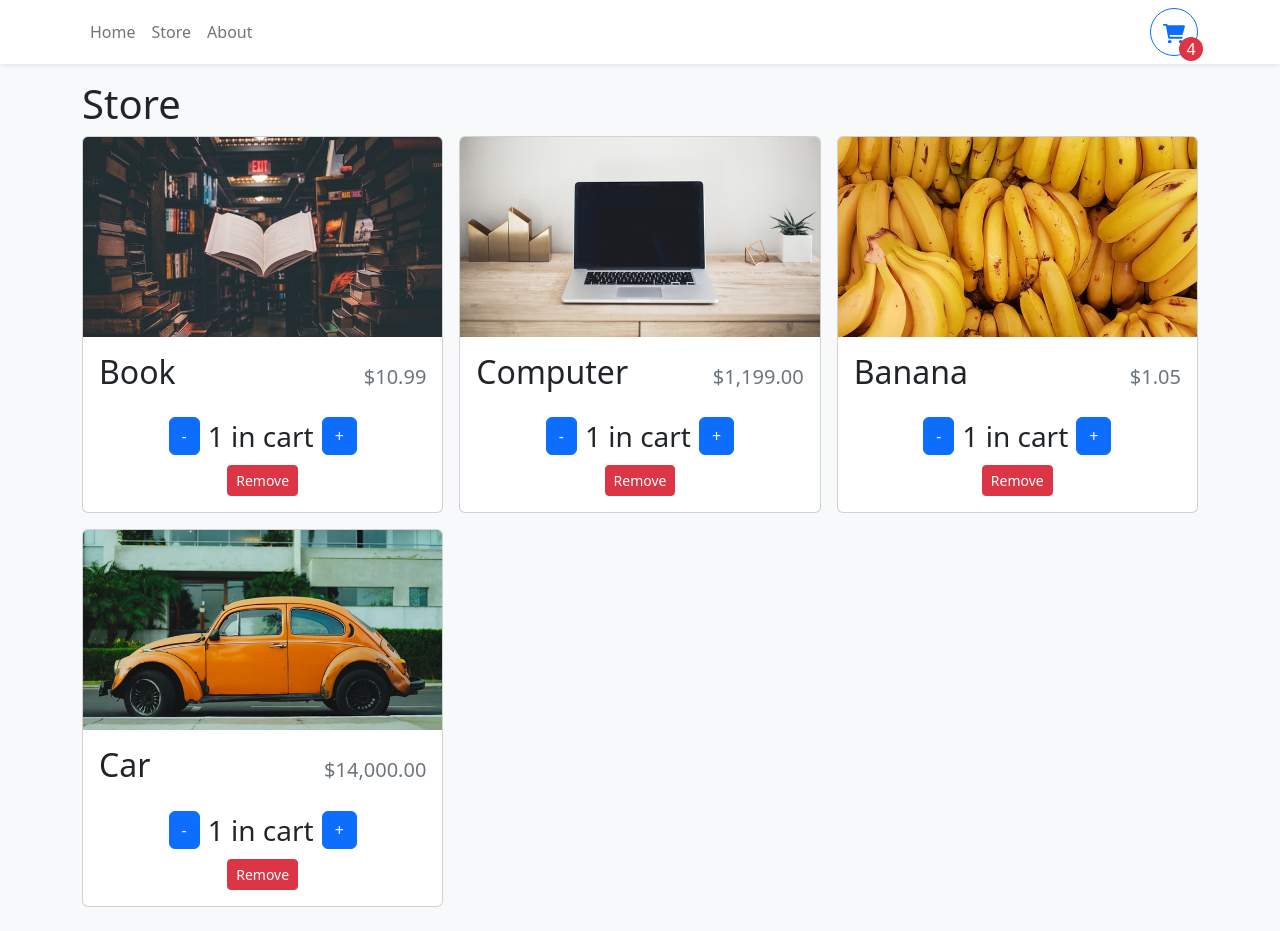
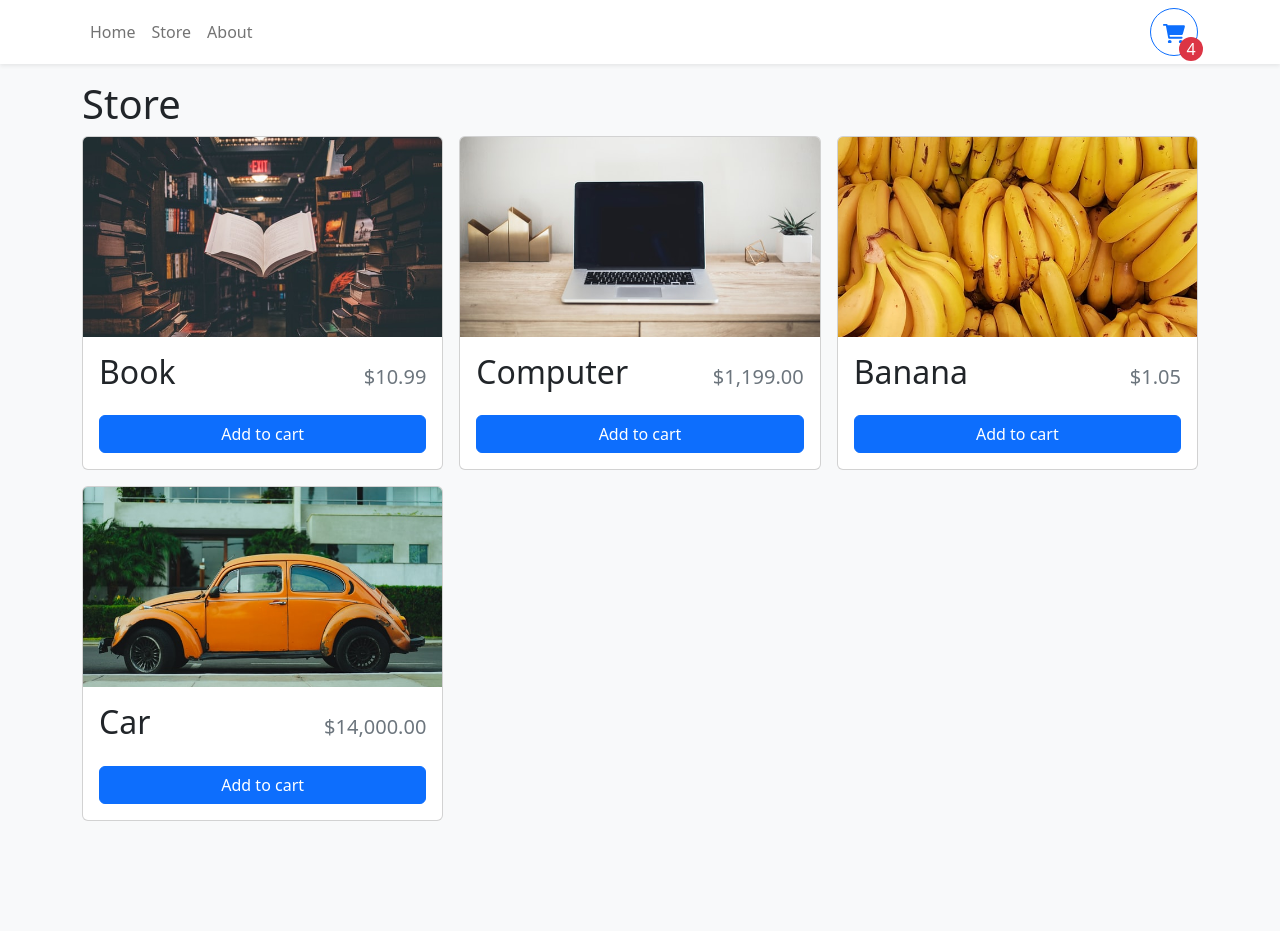
Before and after one commit to josebraposo/react-ts-cart, a React (Vite) app: page /store in a window 1280 px wide. After the commit the page ends 845 px from the top, so only its background shows below. Built offline with nearby package versions, Linux system fonts and the light colour scheme.

Commit message:
add ShoppingCartContext

```diff
--- a/src/App.tsx
+++ b/src/App.tsx
@@ -4,10 +4,11 @@
 import { Store } from "./pages/Store";
 import { About } from "./pages/About";
 import { Navbar } from "./components/Navbar";
+import { ShoppingCartProvider } from "./context/ShoppingCartContext";
 
 function App() {
   return (
-    <>
+    <ShoppingCartProvider>
       <Navbar />
       <Container className="mb-4">
         <Routes>
@@ -16,7 +17,7 @@
           <Route path="/about" element={<About />} />
         </Routes>
       </Container>
-    </>
+    </ShoppingCartProvider>
   );
 }
 
--- a/src/components/StoreItem.tsx
+++ b/src/components/StoreItem.tsx
@@ -1,6 +1,7 @@
 import { Card } from "react-bootstrap";
 import { formatCurrency } from "../utilities/formatCurrency";
 import { Button } from "react-bootstrap";
+import { useShoppingCart } from "../context/ShoppingCartContext";
 
 type StoreItemProps = {
   id: number;
@@ -10,7 +11,14 @@
 };
 
 export function StoreItem({ id, name, price, imgUrl }: StoreItemProps) {
-  const quantity = 1;
+  const {
+    getItemQuantity,
+    increaseCartQuantity,
+    decreaseCartQuantity,
+    removeFromCart,
+  } = useShoppingCart();
+  const quantity = getItemQuantity(id);
+
   return (
     <Card className="d-100">
       <Card.Img
@@ -26,15 +34,29 @@
         </Card.Title>
         <div className="mt-auto">
           {quantity === 0 ? (
-            <Button className="w-100">Add to cart</Button>
+            <Button className="w-100" onClick={() => increaseCartQuantity(id)}>
+              Add to cart
+            </Button>
           ) : (
-            <div className="d-flex align-items-center flex-column" style={{gap: ".5rem"}}>
-                <div className="d-flex align-items-center justify-content-center" style={{gap: ".5rem"}}>
-                    <Button>-</Button>
-                    <span className="fs-3">{quantity} in cart</span>
-                    <Button>+</Button>
-                </div>
-                <Button variant="danger" size="sm">Remove</Button>
+            <div
+              className="d-flex align-items-center flex-column"
+              style={{ gap: ".5rem" }}
+            >
+              <div
+                className="d-flex align-items-center justify-content-center"
+                style={{ gap: ".5rem" }}
+              >
+                <Button onClick={() => decreaseCartQuantity(id)}>-</Button>
+                <span className="fs-3">{quantity} in cart</span>
+                <Button onClick={() => increaseCartQuantity(id)}>+</Button>
+              </div>
+              <Button
+                variant="danger"
+                size="sm"
+                onClick={() => removeFromCart(id)}
+              >
+                Remove
+              </Button>
             </div>
           )}
         </div>
--- /dev/null
+++ b/src/context/ShoppingCartContext.tsx
@@ -0,0 +1,77 @@
+import { createContext, useContext, useState } from "react";
+
+type ShoppingCartProviderProps = {
+  children: React.ReactNode;
+};
+
+type CartItem = {
+  id: number;
+  quantity: number;
+};
+
+type ShoppingCartContextType = {
+  getItemQuantity: (id: number) => number;
+  increaseCartQuantity: (id: number) => void;
+  decreaseCartQuantity: (id: number) => void;
+  removeFromCart: (id: number) => void;
+};
+
+const ShoppingCartContext = createContext({} as ShoppingCartContextType);
+
+export function useShoppingCart() {
+  return useContext(ShoppingCartContext);
+}
+
+export function ShoppingCartProvider({ children }: ShoppingCartProviderProps) {
+  const [cartItems, setCartItems] = useState<CartItem[]>([]);
+
+  function getItemQuantity(id: number) {
+    return cartItems.find((item) => item.id === id)?.quantity || 0;
+  }
+
+  function increaseCartQuantity(id: number) {
+    setCartItems((currItems) => {
+      if (!currItems.find((item) => item.id === id)) {
+        return [...currItems, { id, quantity: 1 }];
+      } else {
+        return currItems.map((item) => {
+          if (item.id === id) {
+            return { ...item, quantity: item.quantity + 1 };
+          } else {
+            return item;
+          }
+        });
+      }
+    });
+  }
+
+  function decreaseCartQuantity(id: number) {
+    setCartItems((currItems) => {
+      if (currItems.find((item) => item.id === id)?.quantity === 1) {
+        return currItems.filter((item) => item.id !== id);
+      } else {
+        return currItems.map((item) => {
+          if (item.id === id) {
+            return { ...item, quantity: item.quantity - 1 };
+          } else {
+            return item;
+          }
+        });
+      }
+    });
+  }
+
+  function removeFromCart(id: number) {
+    setCartItems((currItems) => {
+      return currItems.filter((item) => item.id !== id);
+    });
+  }
+
+  return (
+    <ShoppingCartContext.Provider
+      value={{ getItemQuantity, increaseCartQuantity, decreaseCartQuantity, removeFromCart }}
+    >
+      {children}
+    </ShoppingCartContext.Provider>
+  );
+}
```
